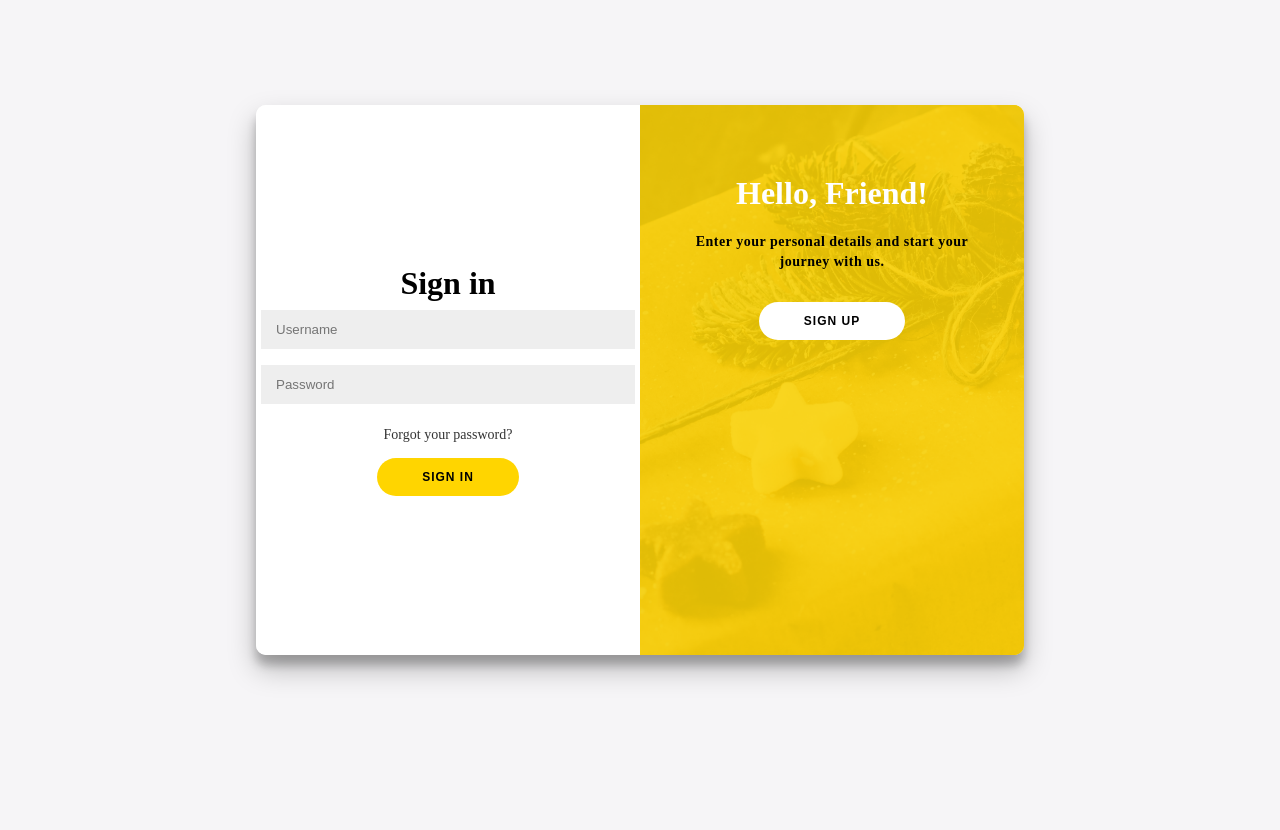
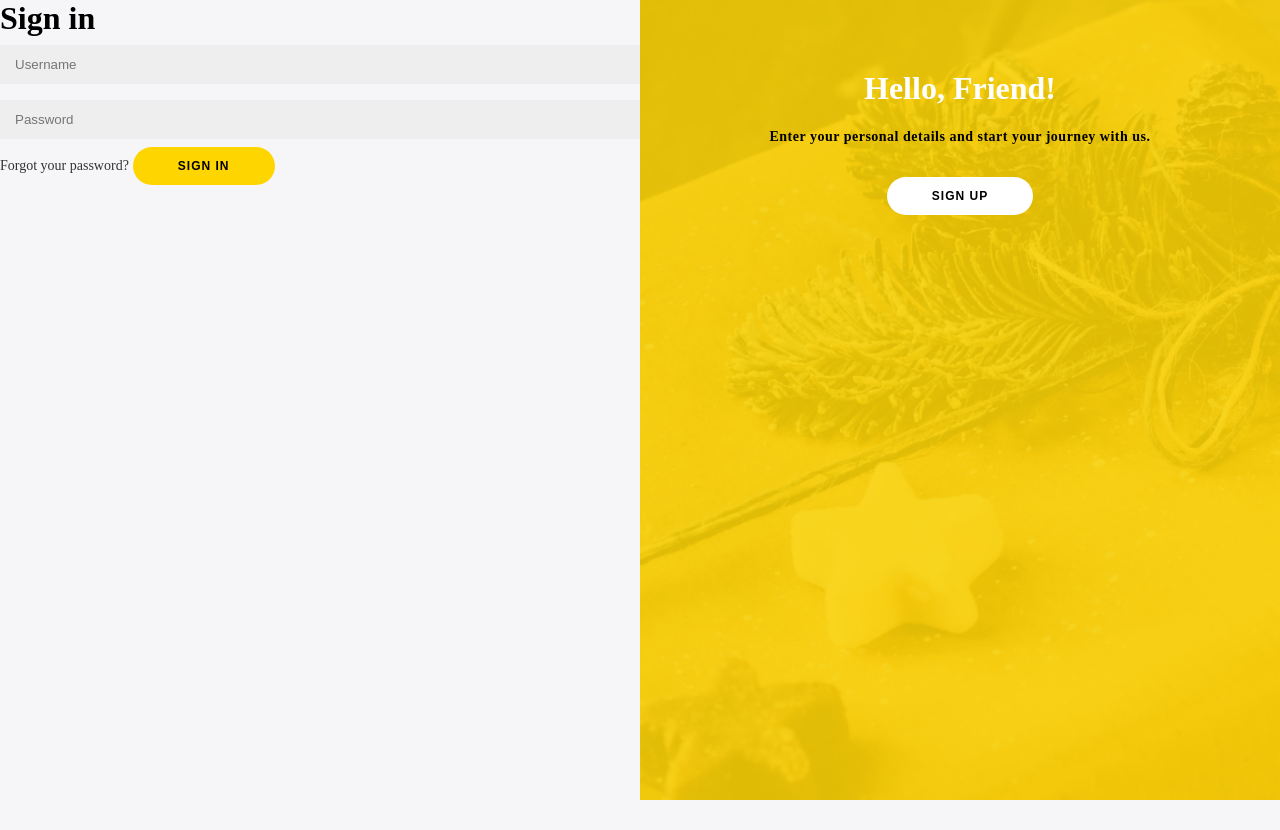
Before and after one commit to hngi/TeamVirgo-task, a PHP site: page / in a window 1280 px wide. Run offline with PHP 8.4, Linux system fonts and the light colour scheme; some libraries are stand-ins or nearby versions.

Commit message:
Updated the CSS
Made the page full screen

```diff
--- a/css/style.css
+++ b/css/style.css
@@ -9,9 +9,9 @@ body{
     flex-direction: column;
     justify-content: center;
     align-items: center;
-    height: 100vh;
     margin: -20px 0 50px;
     overflow-y: hidden;
+    height:100vh;
 }
 
 h1{
@@ -38,7 +38,7 @@ a{
     margin: 15px 0;
 }
 
-.container{
+/*.container{
     background: #fff;
     border-radius: 10px;
     box-shadow:
@@ -46,9 +46,11 @@ a{
         0 10px 10px rgba(0, 0, 0, 0.22);
     position: relative;
     overflow: hidden;
-    width: 768px;
+    width: 768%;
     max-width: 100%;
-    min-height: 550px;
+    min-height: 550px;*/
+
+
 }
 
 .form-container form{
```
